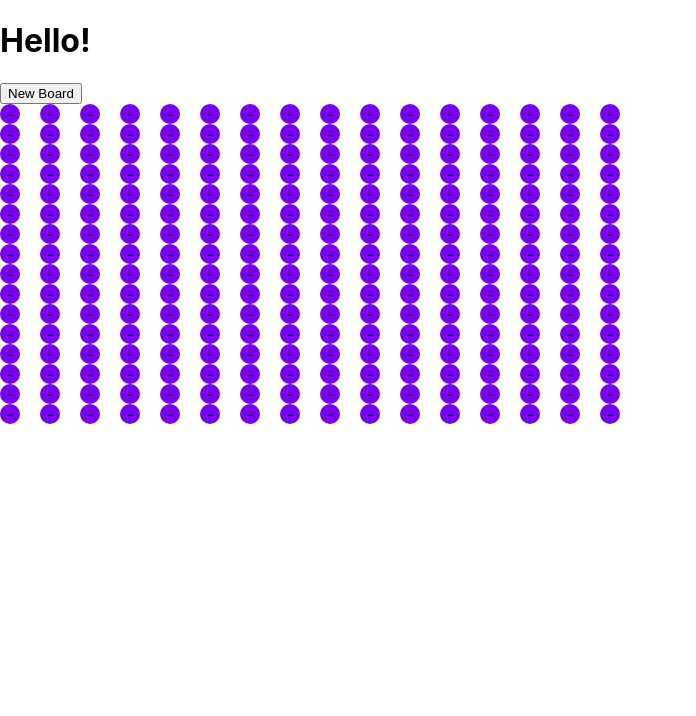
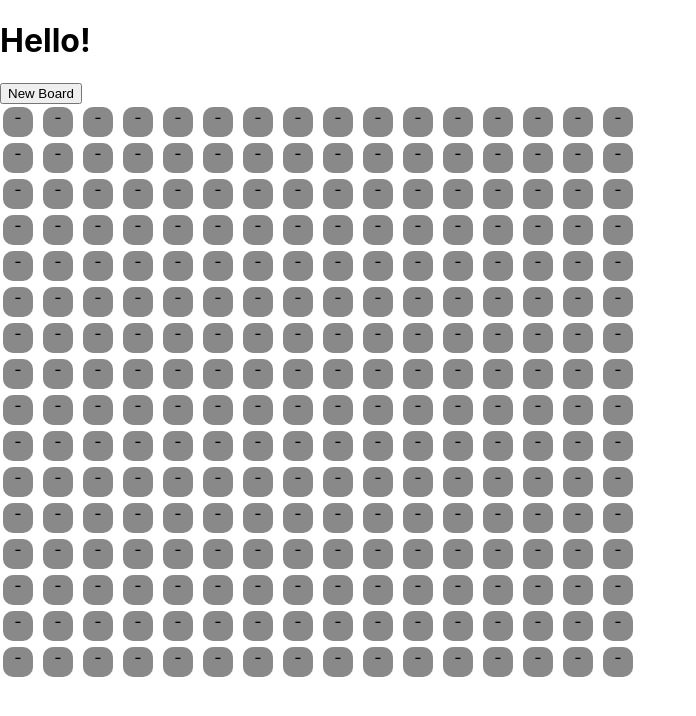
Before and after one commit to mgmodell/lastword, a Next.js app: page / in a window 1280 px wide. Shown: the top 716 px of the page, without its empty margins (0-696 px from the left). Built offline with nearby package versions, Linux system fonts and the light colour scheme; no server answers.

Commit message:
style sanity

```diff
--- a/styles/Home.module.css
+++ b/styles/Home.module.css
@@ -7,13 +7,15 @@
 }
 
 .board > div {
-  border-radius: 15px;
-  width: 20px;
-  height: 20px;
-  background-color: #7700EE;
+  border-radius: 10px;
+  width: 30px;
+  height: 30px;
+  background-color: #22222288;
+  vertical-align: middle;
   text-align: center;
   border-color: #000000;
   border-width: thin;
+  margin: 3px;
 
 }
 .board > div.inactive {
@@ -29,7 +31,6 @@
 
 }
 .board > div.current {
-  border-radius: 25px;
   border-block-color: #d12715;
   animation: pulse 1s infinite;
   background-color: #e21dc7;
```
